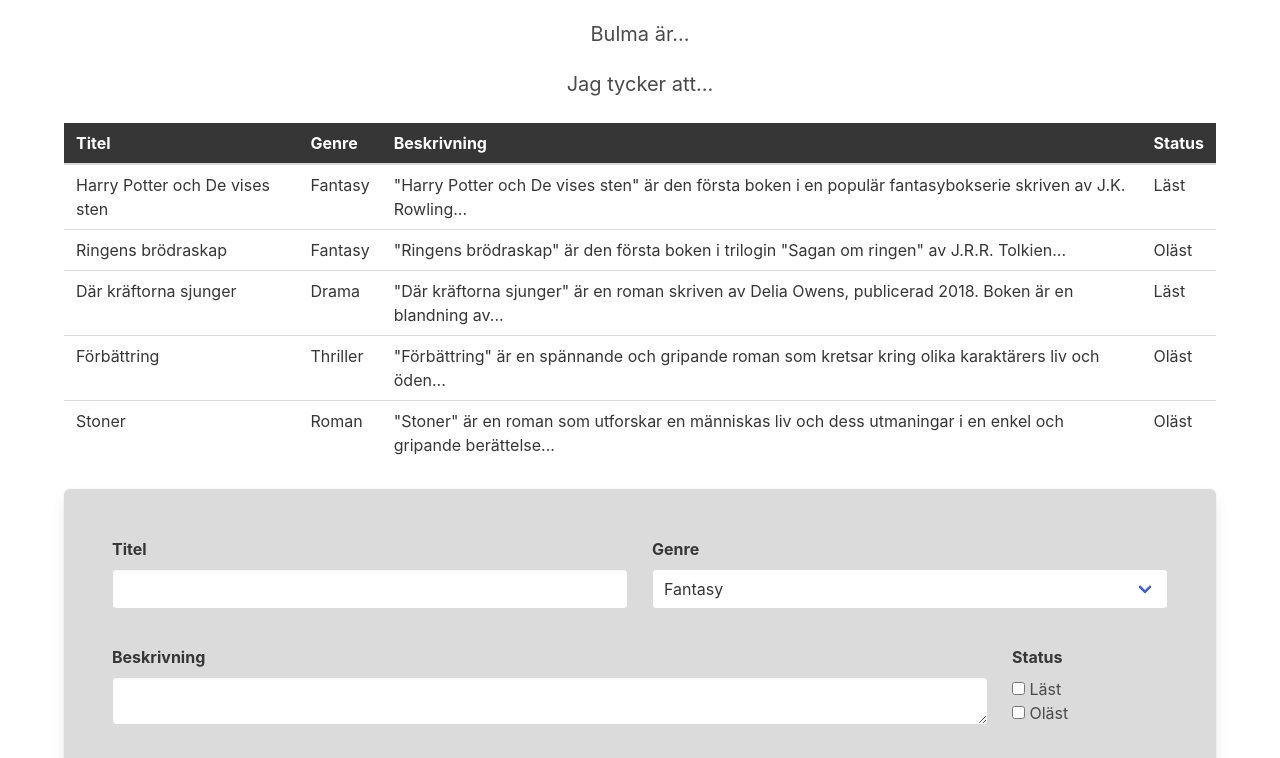
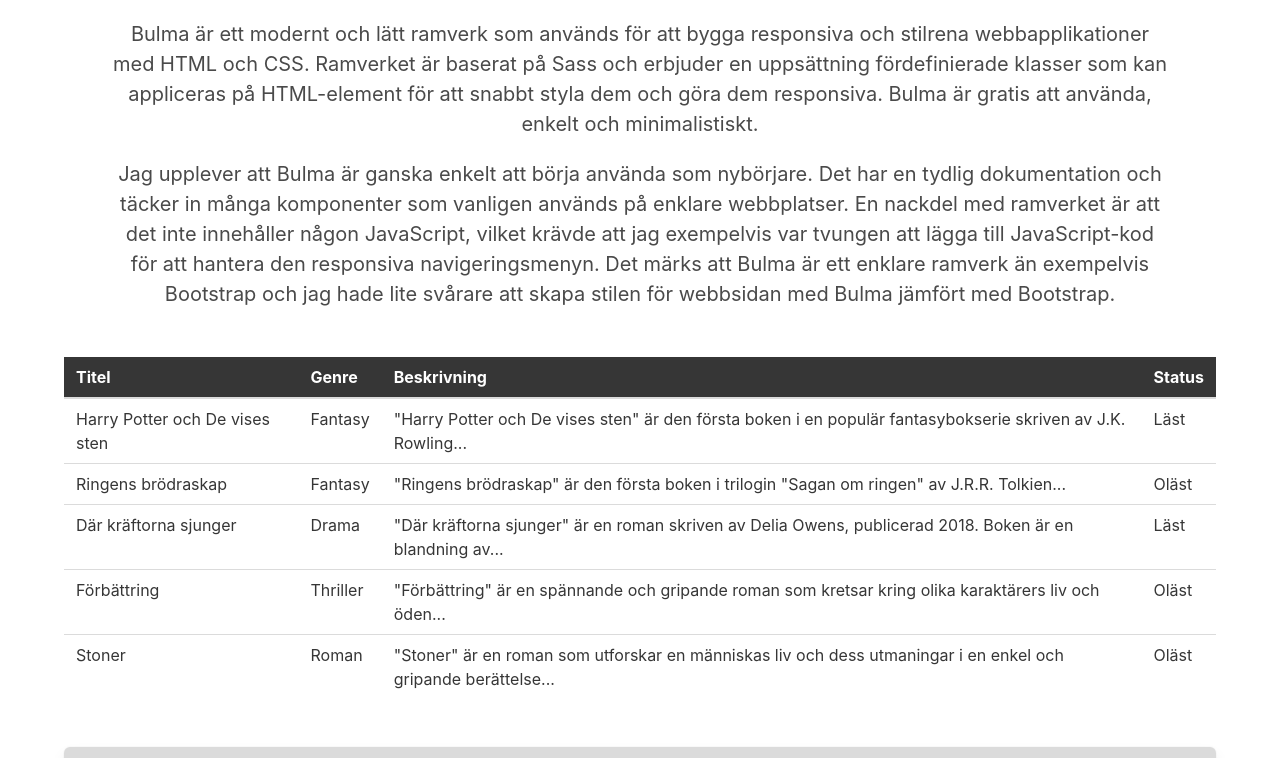
Before and after one commit to peing22/DT193G-Moment-1, a plain HTML site: page bulma.html in a window 1280 px wide. Shown: the part 160-918 px from the top of the page. Drawn offline with nearby package versions, Linux system fonts and the light colour scheme.

Commit message:
Lägger till text

```diff
--- a/bulma.html
+++ b/bulma.html
@@ -27,14 +27,22 @@
             </div>
         </div>
     </nav>
-    <div class="container is-max-widescreen">
+    <div class="container">
         <div class="content is-medium has-text-centered">
             <h1 class="title mt-6"><a class="has-text-grey is-underlined" href="https://bulma.io/"
                     target="_blank">Bulma</a></h1>
-            <p>Bulma är...</p>
-            <p>Jag tycker att...</p>
+            <p class="px-6">Bulma är ett modernt och lätt ramverk som används för att bygga responsiva och stilrena
+                webbapplikationer med HTML och CSS. Ramverket är baserat på Sass och erbjuder en uppsättning
+                fördefinierade klasser som kan appliceras på HTML-element för att snabbt styla dem och göra dem
+                responsiva. Bulma är gratis att använda, enkelt och minimalistiskt.</p>
+            <p class="px-6">Jag upplever att Bulma är ganska enkelt att börja använda som nybörjare. Det har en tydlig dokumentation
+                och täcker in många komponenter som vanligen används på enklare webbplatser. En nackdel med ramverket är
+                att det inte innehåller någon JavaScript, vilket krävde att jag exempelvis var tvungen att lägga till
+                JavaScript-kod för att hantera den responsiva navigeringsmenyn. Det märks att Bulma är ett enklare
+                ramverk än exempelvis Bootstrap och jag hade lite svårare att skapa stilen för webbsidan med Bulma
+                jämfört med Bootstrap.</p>
         </div>
-        <table class="table mx-auto">
+        <table class="table is-fullwidth my-6">
             <thead class="has-background-dark">
                 <tr>
                     <th class="has-text-white">Titel</th>
@@ -84,11 +92,11 @@
         <form class="has-background-grey-lighter p-6 box has-shadow">
             <div class="columns">
                 <div class="field column">
-                    <label class="label" for="title">Titel</label>
+                    <label class="label is-size-5" for="title">Titel</label>
                     <input class="input" type="text" id="title" name="title">
                 </div>
                 <div class="field column">
-                    <label class="label" for="genre">Genre</label>
+                    <label class="label is-size-5" for="genre">Genre</label>
                     <div class="select is-fullwidth">
                         <select name="genre" id="genre">
                             <option value="fantasy">Fantasy</option>
@@ -103,12 +111,12 @@
             </div>
             <div class="columns">
                 <div class="field column is-10">
-                    <label class="label" for="descript">Beskrivning</label>
+                    <label class="label is-size-5" for="descript">Beskrivning</label>
                     <textarea name="descript" id="descript" class="textarea" rows="1"></textarea>
                 </div>
                 <div class="field column">
                     <fieldset>
-                        <legend class="label">Status</legend>
+                        <legend class="label is-size-5">Status</legend>
                         <div>
                             <input type="checkbox" id="read" name="read">
                             <label for="read">Läst</label>
```
Also changed, not shown: bootstrap.html (+1 -1 lines).
